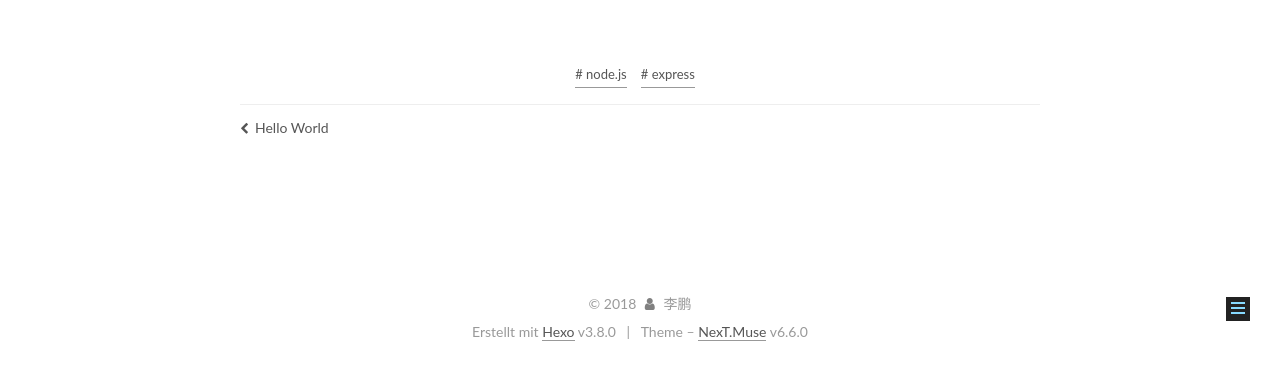
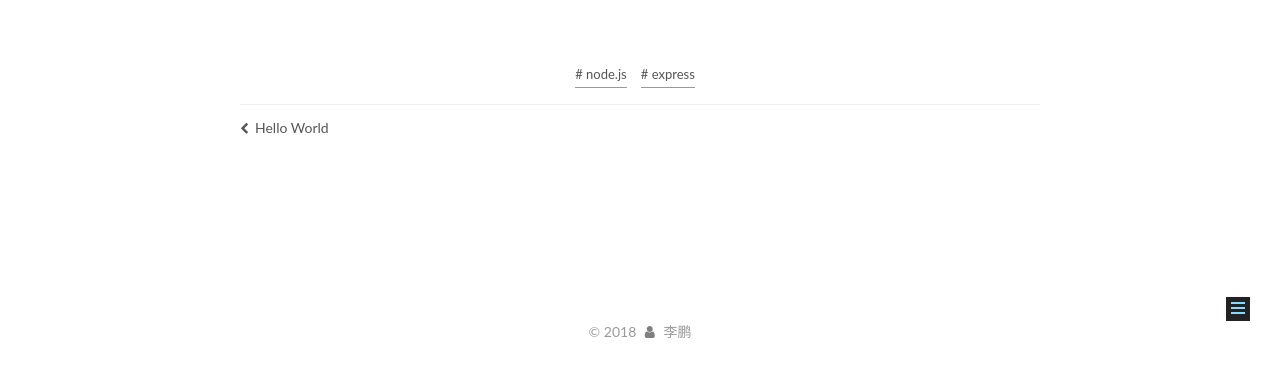
Before and after one commit to i-jesus/i-jesus.github.io, a plain HTML site: page 2018/12/14/Hello-Jesus/index.html in a window 1280 px wide. Shown: the part 434-800 px from the top of the page. Drawn offline with Linux system fonts and the light colour scheme.

Commit message:
Site updated: 2018-12-14 21:20:19

```diff
--- a/2018/12/14/Hello-Jesus/index.html
+++ b/2018/12/14/Hello-Jesus/index.html
@@ -616,15 +616,9 @@
 </div>
 
 
-  <div class="powered-by">Erstellt mit  <a href="https://hexo.io" class="theme-link" rel="noopener" target="_blank">Hexo</a> v3.8.0</div>
 
 
 
-  <span class="post-meta-divider">|</span>
-
-
-
-  <div class="theme-info">Theme – <a href="https://theme-next.org" class="theme-link" rel="noopener" target="_blank">NexT.Muse</a> v6.6.0</div>
 
 
 
```
Also changed, not shown: 2018/12/14/hello-world/index.html (+0 -6 lines), archives/2018/12/index.html (+0 -6 lines), archives/2018/index.html (+0 -6 lines), archives/index.html (+0 -6 lines), categories/index.html (+0 -6 lines), categories/测试分类/index.html (+0 -6 lines), index.html (+0 -6 lines), tags/express/index.html (+0 -6 lines), tags/index.html (+0 -6 lines), tags/node-js/index.html (+0 -6 lines).
